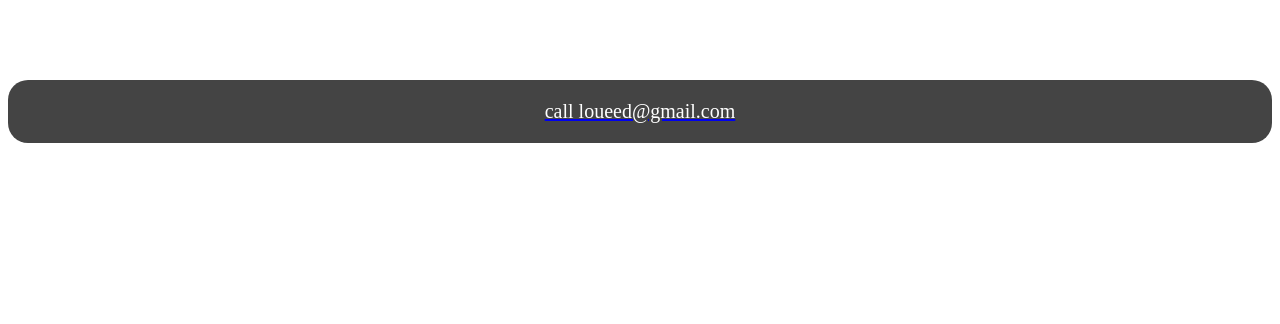
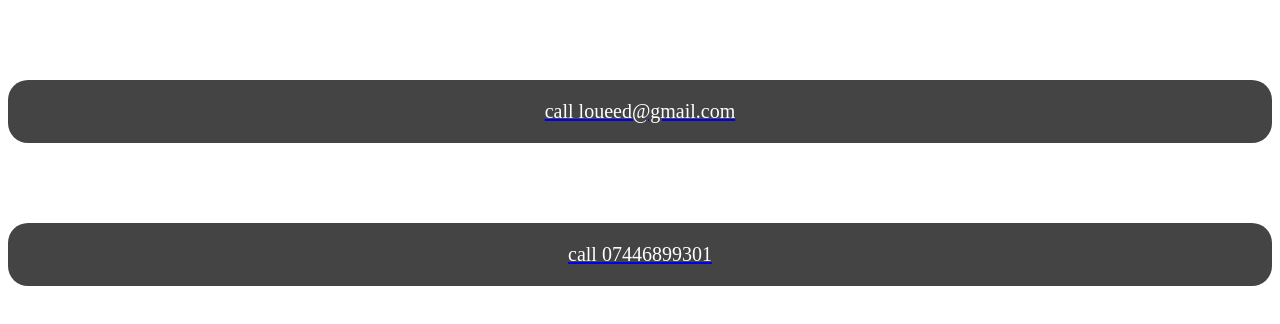
Before and after one commit to LoueeD/FaceTimePlus, a plain HTML site: page index.html in a window 1280 px wide. Drawn offline with Linux system fonts and the light colour scheme.

Commit message:
Added number

```diff
--- a/index.html
+++ b/index.html
@@ -20,5 +20,10 @@
 	call loueed@gmail.com
 	</div>
 	</a>
+	<a href="facetime:07446899301">
+	<div class="button">
+	call 07446899301
+	</div>
+	</a>
 </body>
 </html>
```
